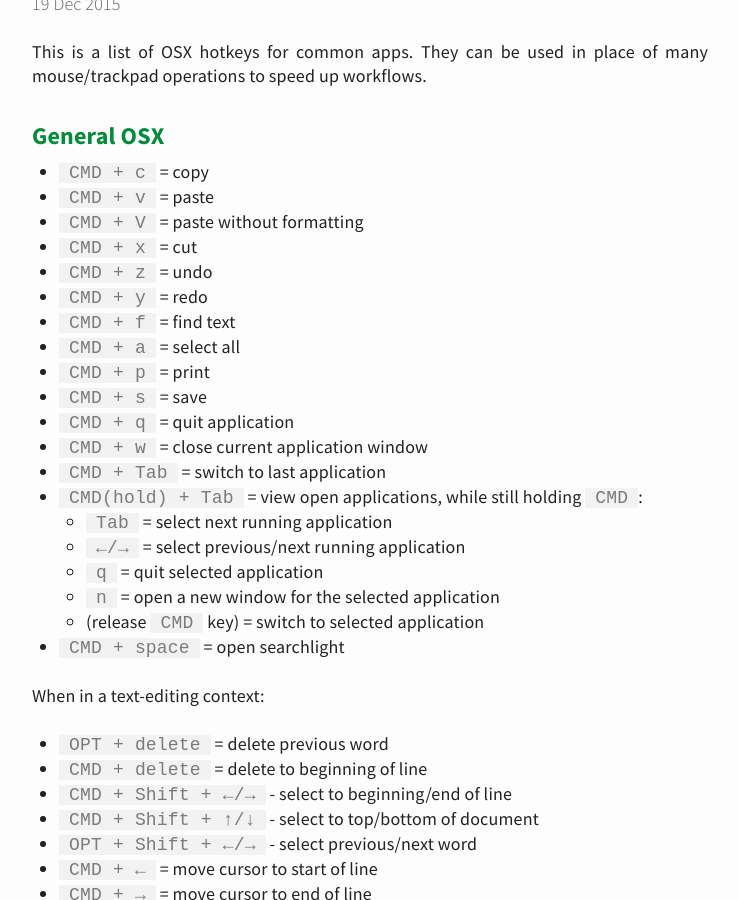
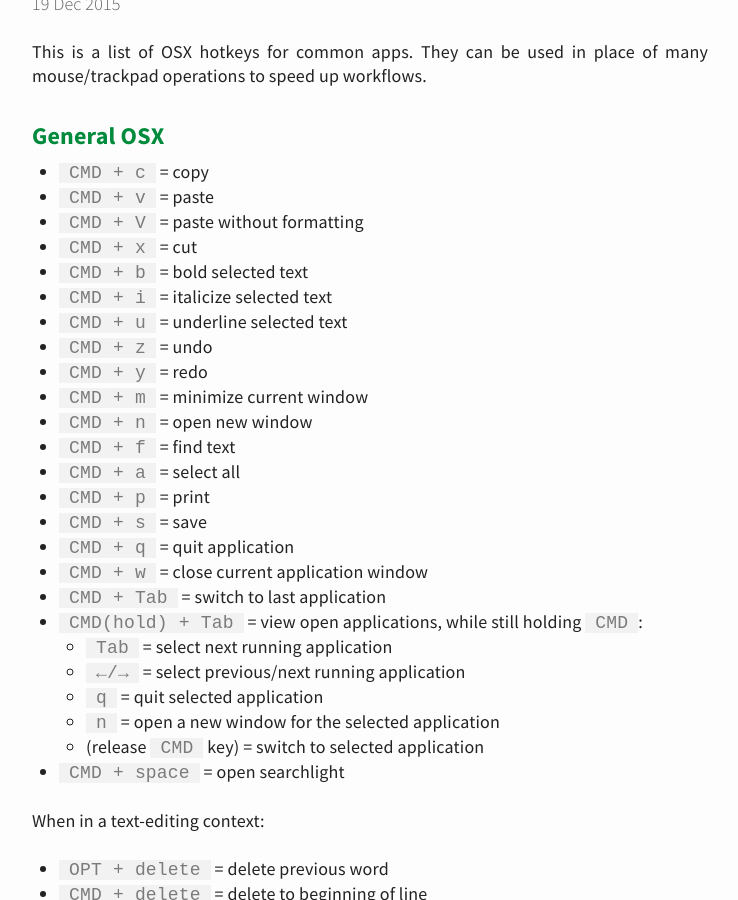
Before and after one commit to davidlaprade/davidlaprade.github.io, a Jekyll site: the page built from _posts/2015-12-19-how-to-not-use-a-mouse.md, in a window 1280 px wide and 900 px high, scrolled down 319 px. Shown: the whole window, without its empty margins (270-1008 px from the left). Built offline with Jekyll 4.4.1, drawn with Linux system fonts in a browser that asks for light colours.

Commit message:
Add some OSX hotkeys I forgot to mention

```diff
--- a/_posts/2015-12-19-how-to-not-use-a-mouse.md
+++ b/_posts/2015-12-19-how-to-not-use-a-mouse.md
@@ -11,8 +11,13 @@ many mouse/trackpad operations to speed up workflows.
 * `CMD + v` = paste
 * `CMD + V` = paste without formatting
 * `CMD + x` = cut
+* `CMD + b` = bold selected text
+* `CMD + i` = italicize selected text
+* `CMD + u` = underline selected text
 * `CMD + z` = undo
 * `CMD + y` = redo
+* `CMD + m` = minimize current window
+* `CMD + n` = open new window
 * `CMD + f` = find text
 * `CMD + a` = select all
 * `CMD + p` = print
```
